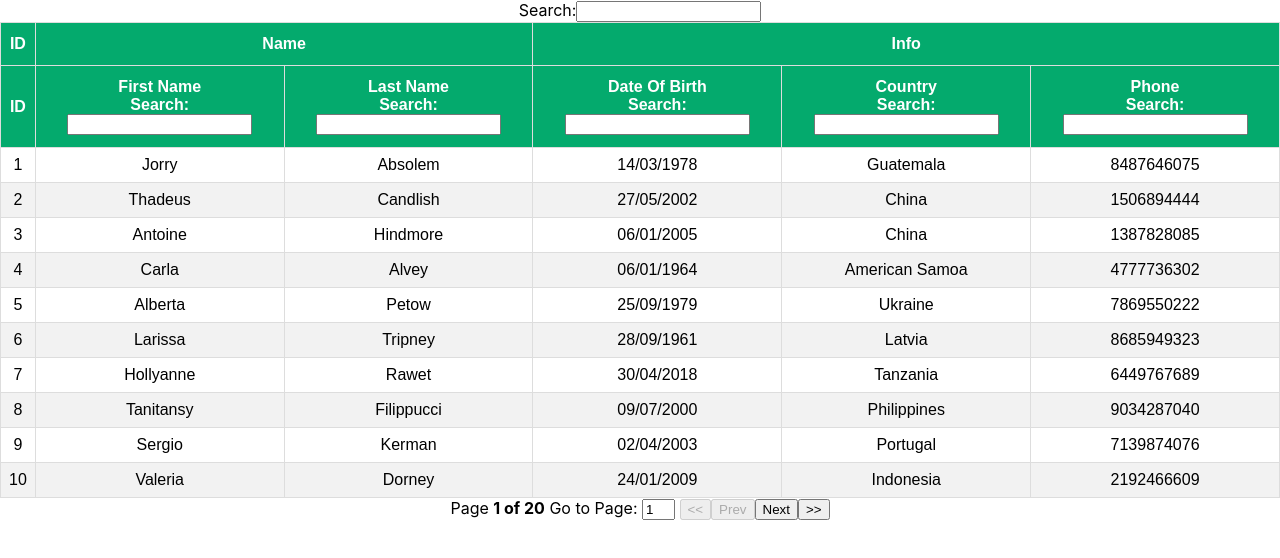
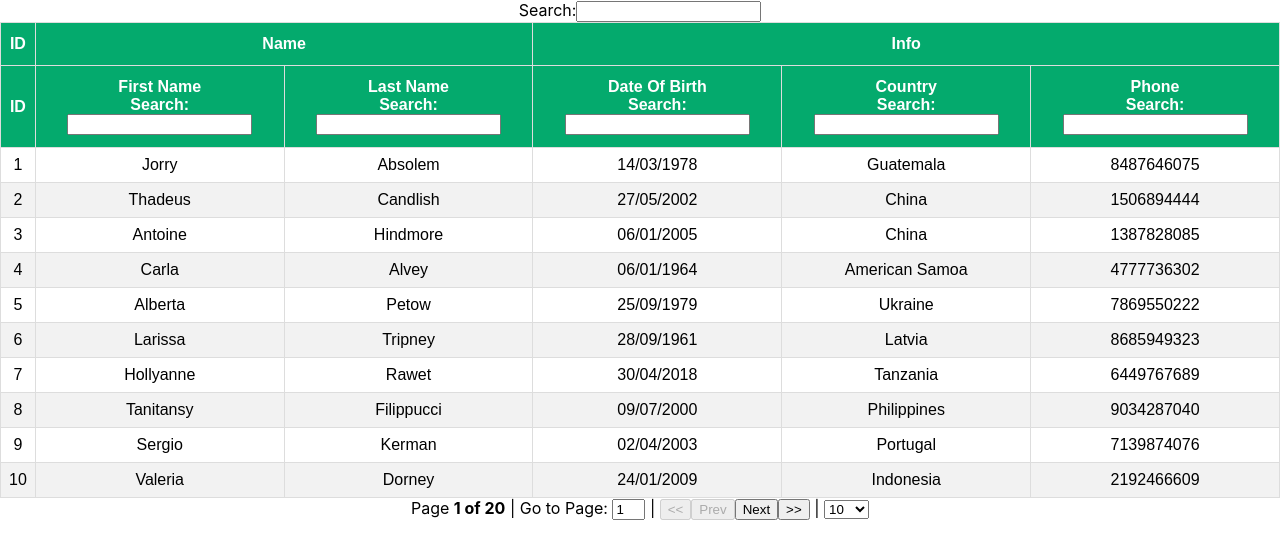
Before and after one commit to sumanmannacs1996/react-table-app, a React (Create React App) app: page / in a window 1280 px wide. Shown: the top 558 px of the page. Built offline with nearby package versions, Linux system fonts and the light colour scheme.

Commit message:
Added code for set Custom Page Size

```diff
--- a/src/components/pagination/PaginationTable.js
+++ b/src/components/pagination/PaginationTable.js
@@ -10,12 +10,12 @@ function PaginationTable() {
     //const columns = useMemo(()=>COLUMNS,[]);
     const columns = useMemo(()=>GROUPED_COLUMNS,[]);
 
-    const {getTableProps,getTableBodyProps,headerGroups,page,prepareRow,state,setGlobalFilter,previousPage,nextPage,canPreviousPage,canNextPage,pageOptions,gotoPage} = useTable({
+    const {getTableProps,getTableBodyProps,headerGroups,page,prepareRow,state,setGlobalFilter,previousPage,nextPage,canPreviousPage,canNextPage,pageOptions,gotoPage,setPageSize} = useTable({
         columns,
         data
     },useFilters,useGlobalFilter,useSortBy,usePagination);
 
-    const {globalFilter,pageIndex} = state;
+    const {globalFilter,pageIndex,pageSize} = state;
 
     return (
         <>
@@ -73,19 +73,30 @@ function PaginationTable() {
                 {' '}
             </span>
             <span>
-                {' '}
+                {' | '}
                 Go to Page:{' '}
                 <input
                 onChange={(e)=>gotoPage(Number(e.target.value)-1)}
                 defaultValue={pageIndex+1}
                 style={{width:"25px"}}
                 />
-                {' '}
+                {' | '}
             </span>
             <button onClick={()=>gotoPage(0)} disabled={!canPreviousPage}>{'<<'}</button>
             <button onClick={()=>previousPage()} disabled={!canPreviousPage}>Prev</button>
             <button onClick={()=>nextPage()} disabled={!canNextPage}>Next</button>
             <button onClick={()=>gotoPage(pageOptions.length -1)} disabled={!canNextPage}>{'>>'}</button>
+            <span>
+                {" | "}
+                <select
+                value={pageSize}
+                onChange={(e)=>setPageSize(Number(e.target.value))}
+                >
+                    {
+                        [10,20,50,100].map(p=><option key ={p} value={p}>{p}</option>)
+                    }
+                </select>
+            </span>
         </div>
         </>
     )
```
